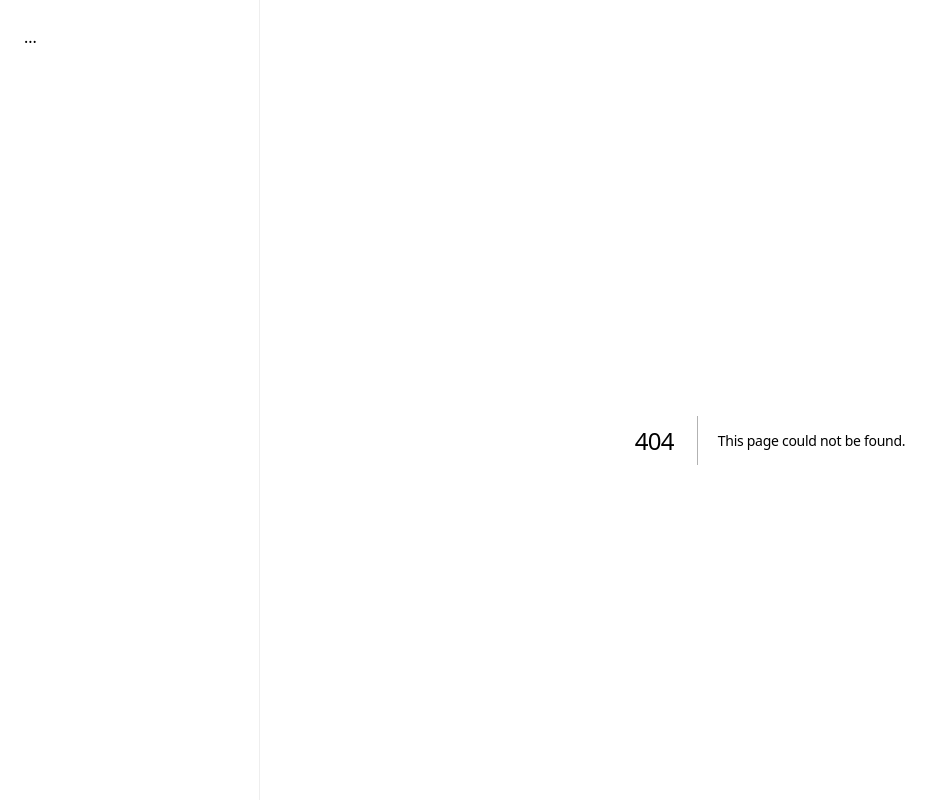
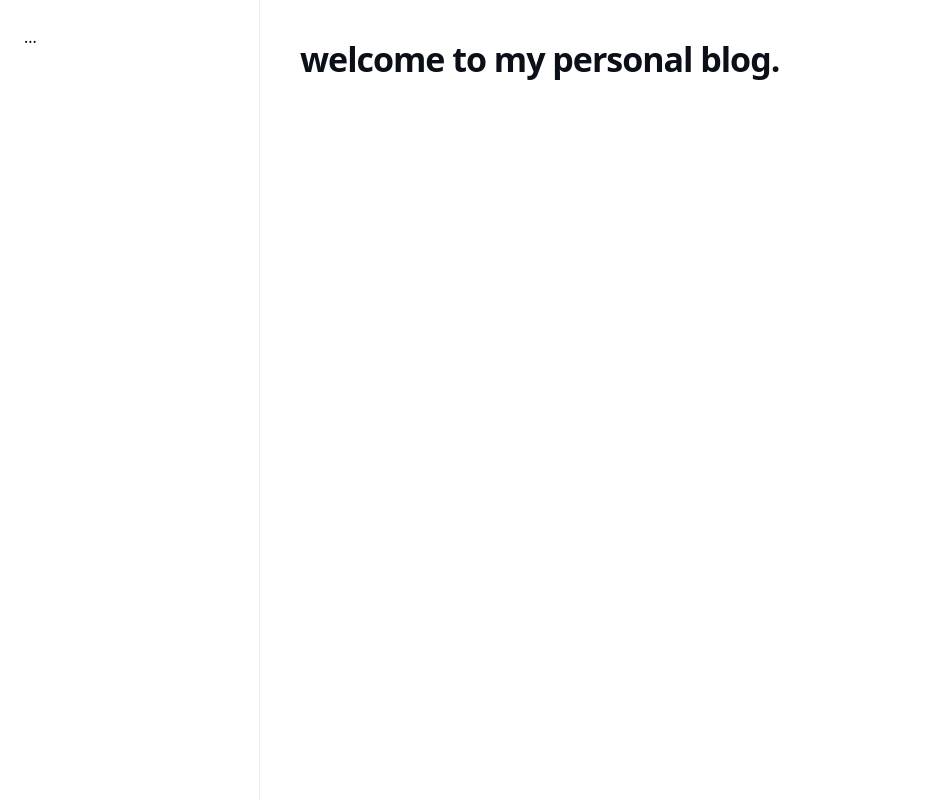
Before and after one commit to randomdale/muath, a Next.js app: page /home in a window 1280 px wide. Before the commit this address had no page. Shown: the top 802 px of the page, without its empty margins (0-943 px from the left). Built offline with nearby package versions, Linux system fonts and the light colour scheme.

Commit message:
add homepage title and dividers

```diff
--- a/app/globals.css
+++ b/app/globals.css
@@ -112,3 +112,9 @@ p{ margin: 0 0 14px 0; color: var(--muted); }
   .mobileMenu { margin-top: 12px; display: flex; flex-direction: column; gap: 10px; }
   .mobileMenu a { text-decoration: none; color: inherit; font-size: 18px; }
 }
+.divider {
+  border: none;
+  border-top: 2px solid #c9b3b3; /* tweak color */
+  margin: 24px 0;
+  width: 100%;
+}
--- /dev/null
+++ b/app/home/page.tsx
@@ -0,0 +1,6 @@
+export default function Home() {
+   <hr className="divider" />
+  return <h1>welcome to my personal blog.</h1>
+  return <p>posts coming soon.</p>;
+  <hr className="divider" />
+}
--- a/app/page.tsx
+++ /dev/null
@@ -1,3 +0,0 @@
-export default function Home() {
-  return <h1>Hello</h1>;
-}
```
